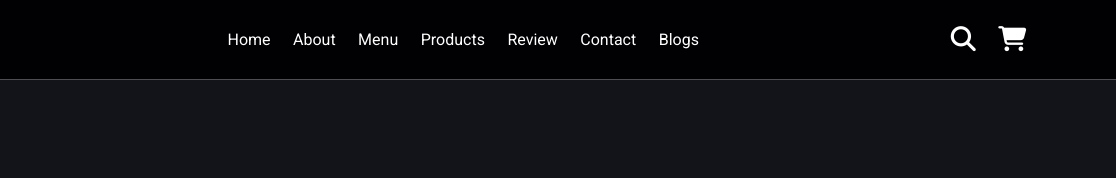
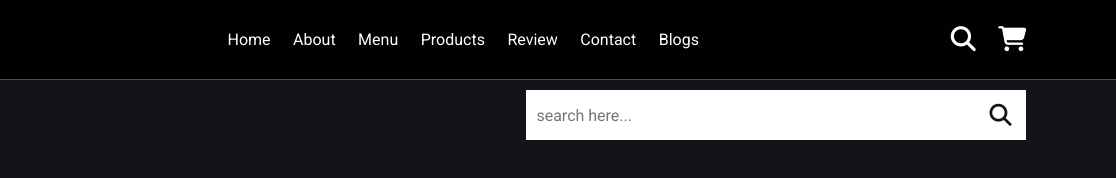
Before and after one commit to SolomonM23/Coffee-Shop, a plain HTML site: page index.html in a window 1280 px wide. Both pictures are taken after a click on the element 1127 px from the left and 39 px from the top of the page. Shown: the full height of the page, 164-1280 px from the left. Drawn offline with Linux system fonts and the light colour scheme.

Commit message:
the search icon drops down the search input when clicked

```diff
--- a/css/styles.css
+++ b/css/styles.css
@@ -108,6 +108,10 @@ body {
     align-items: center;
     transform: scaleY(0); /* pay attention to what happens with this, and origin*/
     transform-origin: top;
+}
+
+.header .search-form.active {
+    transform: scaleY(1);
 }
 
 .header .search-form input {
--- a/js/index.js
+++ b/js/index.js
@@ -2,6 +2,12 @@ let navbar = document.querySelector('.navbar');
 
 document.querySelector('#menu-btn').onclick = () => {
     navbar.classList.toggle('active');
+}
+
+let searchForm = document.querySelector('.search-form');
+
+document.querySelector('#search-btn').onclick = () => {
+    searchForm.classList.toggle('active');
 }
 
 let cartItem = document.querySelector('.cart-items-container');
```
